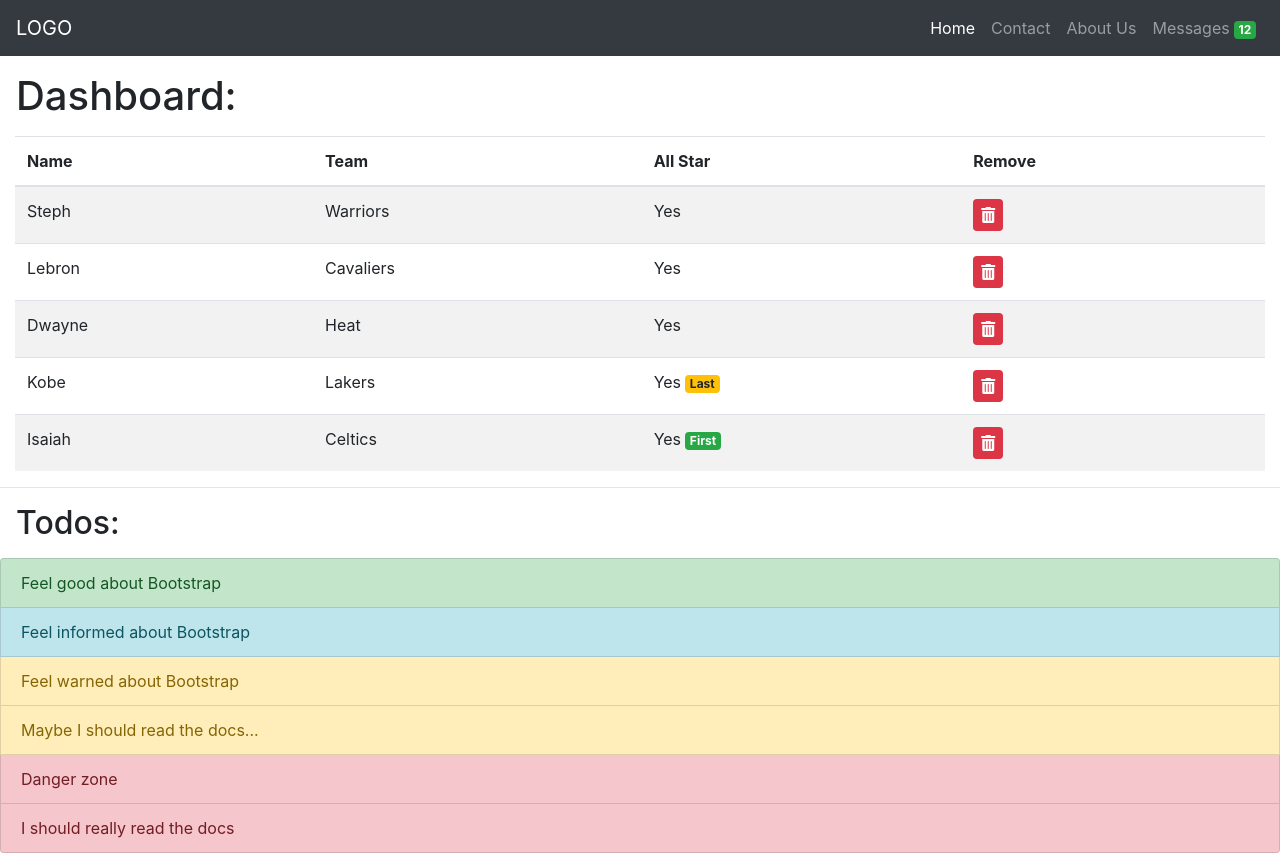
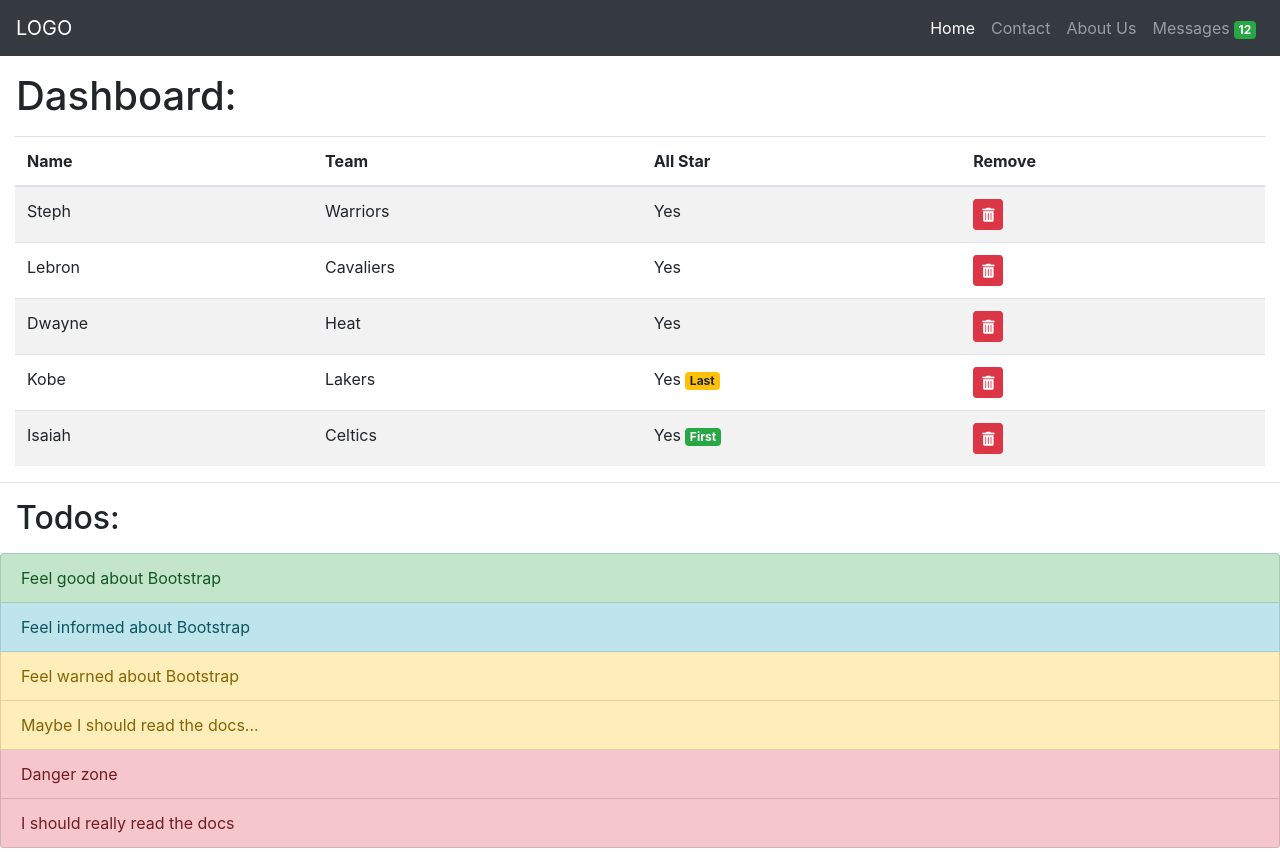
Before and after one commit to jtcurry/Bootstrap-Mock_2-Ex, a plain HTML site: page index.html in a window 1280 px wide. Drawn offline with nearby package versions, Linux system fonts and the light colour scheme.

Commit message:
Changed trash icon to button

```diff
--- a/index.html
+++ b/index.html
@@ -44,31 +44,31 @@
           <td scope="row">Steph</td>
           <td>Warriors</td>
           <td>Yes</td>
-          <td><i class="fas fa-trash-alt bg-danger p-2 text-white rounded"></i></td>
+          <td><a href="" class="btn btn-danger btn-sm"><i class="fas fa-trash-alt"></i></a></td>
         </tr>
         <tr>
           <td scope="row">Lebron</td>
           <td>Cavaliers</td>
           <td>Yes</td>
-          <td><i class="fas fa-trash-alt bg-danger p-2 text-white rounded"></i></td>
+          <td><a href="" class="btn btn-danger btn-sm"><i class="fas fa-trash-alt"></i></a></td>
         </tr>
         <tr>
           <td scope="row">Dwayne</td>
           <td>Heat</td>
           <td>Yes</td>
-          <td><i class="fas fa-trash-alt bg-danger p-2 text-white rounded"></i></td>
+          <td><a href="" class="btn btn-danger btn-sm"><i class="fas fa-trash-alt"></i></a></td>
         </tr>
         <tr>
           <td scope="row">Kobe</td>
           <td>Lakers</td>
           <td>Yes<span class="badge bg-warning ml-1">Last</span></td>
-          <td><i class="fas fa-trash-alt bg-danger p-2 text-white rounded"></i></td>
+          <td><a href="" class="btn btn-danger btn-sm"><i class="fas fa-trash-alt"></i></a></td>
         </tr>
         <tr>
           <td scope="row">Isaiah</td>
           <td>Celtics</td>
           <td>Yes<span class="badge bg-success text-white ml-1">First</span></td>
-          <td><i class="fas fa-trash-alt bg-danger p-2 text-white rounded"></i></td>
+          <td><a href="" class="btn btn-danger btn-sm"><i class="fas fa-trash-alt"></i></a></td>
         </tr>
       </tbody>
     </table>
```
